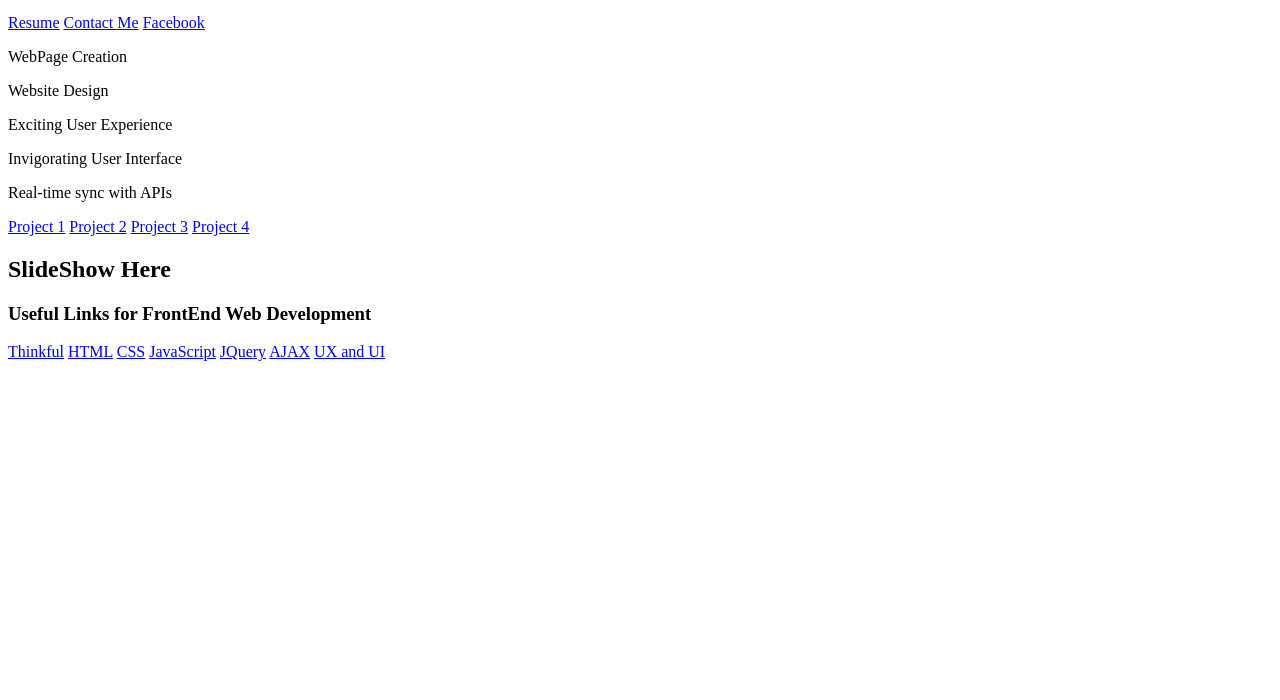
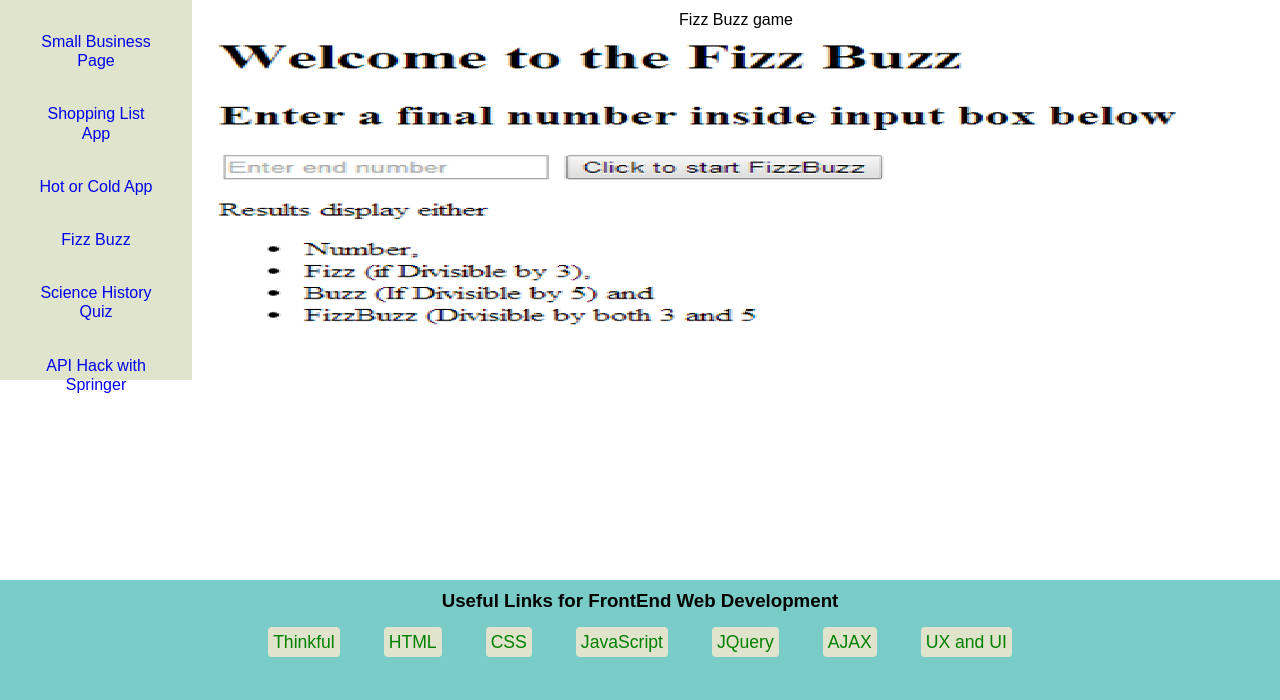
Before and after one commit to sama4j/Portfolio_Site, a plain HTML site: page index.html in a window 1280 px wide. Shown: the part 100-800 px from the top of the page. Drawn offline with nearby package versions, Linux system fonts and the light colour scheme; a web font is replaced by a local one.

Commit message:
ready to submit

```diff
--- /dev/null
+++ b/effects.js
@@ -0,0 +1,13 @@
+$(document).ready(function() {
+	$("#slides > div:gt(0)").hide();
+
+	setInterval(function() {
+		$("#slides > div:first")
+		.fadeOut(1000)
+		.next()
+		.fadeIn(1000)
+		.end()
+		.appendTo("#slides");
+	}, 3000);
+
+});
--- a/index.html
+++ b/index.html
@@ -1,8 +1,12 @@
 <!DOCTYPE html>
 <html lang="en">
 <head>
+	<link href='http://fonts.googleapis.com/css?family=Syncopate|Kite+One|Text+Me+One|Englebert|Imprima' rel='stylesheet' type='text/css'>
 	<meta charset="UTF-8">
 	<title>Project Moi</title>
+	<link rel="stylesheet" type="text/css" href="style.css">
+	<script src="http://code.jquery.com/jquery-latest.min.js"></script>
+	<script src="effects.js"></script><!--Javascript JQuery file-->
 </head>
 <body>
 	<header>
@@ -10,39 +14,45 @@
 		<p>Front-End Web Development</p>
 	</header>
 	<div id="contacts">
-		<a href="#">Resume</a>
-		<a href="#">Contact Me</a>
-		<a href="#">Facebook</a>
+		<a href="http://sama4j.github.io/Resume/">Resume</a>
+		<a href="mailto:sikunanu@gmail.com?subject=Your%20Resume&amp;body=Hello">Contact Me</a>
 	</div>
-	<section>
-	<article>
+	<!--article>
 		<p>WebPage Creation</p>
 		<p>Website Design</p>
 		<p>Exciting User Experience</p>
 		<p>Invigorating User Interface</p>
 		<p>Real-time sync with APIs</p>
-	</article>
+	</article-->
+	<section>
 	<nav id="projs">
-		<div class="items">
-			<a href="#">Project 1</a>
-			<a href="#">Project 2</a>
-			<a href="#">Project 3</a>
-			<a href="#">Project 4</a>
+		<div id="items" class="side">
+			<a href="https://sama4j.github.io/Small_Business/">Small Business Page</a>
+			<a href="https://sama4j.github.io/Shopping_List/">Shopping List App</a>
+			<a href="https://sama4j.github.io/hot-or-cold-starter/">Hot or Cold App</a>
+			<a href="https://sama4j.github.io/FB_Refactor/">Fizz Buzz</a>
+			<a href="https://sama4j.github.io/Quiz_App/">Science History Quiz</a>
+			<a href="https://sama4j.github.io/API_Hack/">API Hack with Springer</a>
+		</div>
+		<div id="slides" class="side">
+			<div><span>Shopping List App</span><img src="shopping.png"></div>
+			<div><span>Fizz Buzz game</span><img src="fizz.png"></div>
+			<div><span>Hot or Cold game</span><img src="hotcold.png"></div>
+			<div><span>Science Quiz</span><img src="quiz.png"></div>
+			<div><span>API Hack</span><img src="apih.png"></div>
+			<div><span>Business page</span><img src="park.png"></div>
 		</div>
 	</nav>
-	<div id="slides">
-		<h2>SlideShow Here</h2>
-	</div>
 	</section>
 	<footer>
 		<h3>Useful Links for FrontEnd Web Development</h3>
-		<a href="#">Thinkful</a>
-		<a href="#">HTML</a>
-		<a href="#">CSS</a>
-		<a href="#">JavaScript</a>
-		<a href="#">JQuery</a>
-		<a href="#">AJAX</a>
-		<a href="#">UX and UI</a>
+		<a href="https://www.thinkful.com/">Thinkful</a>
+		<a href="https://www.htmldog.com/">HTML</a>
+		<a href="http://alistapart.com/article/css-positioning-101/">CSS</a>
+		<a href="https://developer.mozilla.org/en-US/docs/Web/JavaScript">JavaScript</a>
+		<a href="https://api.jquery.com/">JQuery</a>
+		<a href="http://code.tutsplus.com/tutorials/5-ways-to-make-ajax-calls-with-jquery--net-6289">AJAX</a>
+		<a href="http://designshack.net/articles/inspiration/close-photoshop-and-grab-a-pencil-the-lost-art-of-thumbnail-sketches/">UX and UI</a>
 	</footer>
 </body>
 </html>
--- /dev/null
+++ b/style.css
@@ -0,0 +1,118 @@
+* {
+	margin: 0px;
+	line-height: 120%;
+}
+
+header h1 {
+	font-family: 'Syncopate', sans-serif;
+	padding: 15px;
+}
+
+header p {
+	font-family: 'Kite One', sans-serif;
+}
+
+article p {
+	display: inline-block;
+}
+
+header {
+	text-align: center;
+	background-color: #7ACCC8;
+	height: 100px;
+}
+
+footer h3 {
+	font-family: 'Englebert', sans-serif;
+	margin: 10px auto 20px auto;
+}
+
+footer a {
+	margin: 20px;
+	font-family: 'Imprima', sans-serif;
+	text-decoration: none;
+	background-color: #E0E4CC;
+	border-radius: 4px;
+	font-size: 1.1em;
+	padding: 5px;
+	color: green;
+}
+
+#slides span {
+	font-family: 'Imprima', sans-serif;
+}
+
+#contacts {
+	position: absolute;
+	left: 80%;
+	bottom: 90%;
+}
+
+#projs {
+	position: relative;
+}
+
+#items {
+	position: relative;
+	width: 15%;
+	height: 380px;
+	float: left;
+	background-color: #E0E4CC;
+}
+
+#slides {
+	position: relative;
+	width: 85%;
+	height: 380px;
+	float: right;
+}
+
+#slides > div {
+	position: absolute;
+	top: 10px;
+	left: 10px;
+	right: 10px;
+	bottom: 10px;
+	text-align: center;
+}
+
+#items a {
+	display: block;
+	margin: 30px;
+	padding: 2px;
+	border-radius: 2px;
+	text-align: center;
+	text-decoration: none;
+	font-family: 'Text Me One', sans-serif;
+}
+
+.side {
+	display: inline-block;
+}
+
+#contacts a {
+	text-decoration: none;
+	background-color: #E0E4CC;
+	border-radius: 4px;
+	font-size: 1.1em;
+	padding: 5px;
+	color: gray;
+}
+
+footer {
+	text-align: center;
+	margin: 0px;
+	position: absolute;
+	clear: both;
+	height: 120px;
+	bottom: 0;
+	right: 0;
+	left: 0;
+	background-color: #7ACCC8;
+}
+
+a:hover {
+	font-weight: bolder;
+	color: blue;
+	text-decoration: underline;
+}
```
Also changed, not shown: apih.png (added), fizz.png (added), hotcold.png (added), park.png (added), quiz.png (added), shopping.png (added).
